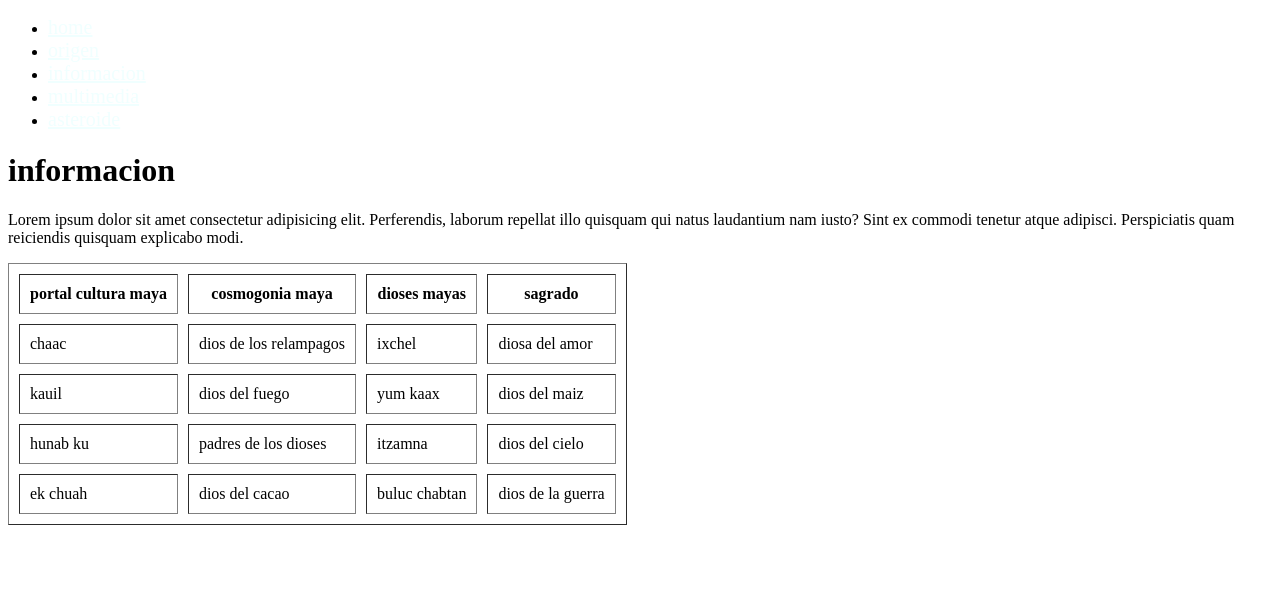
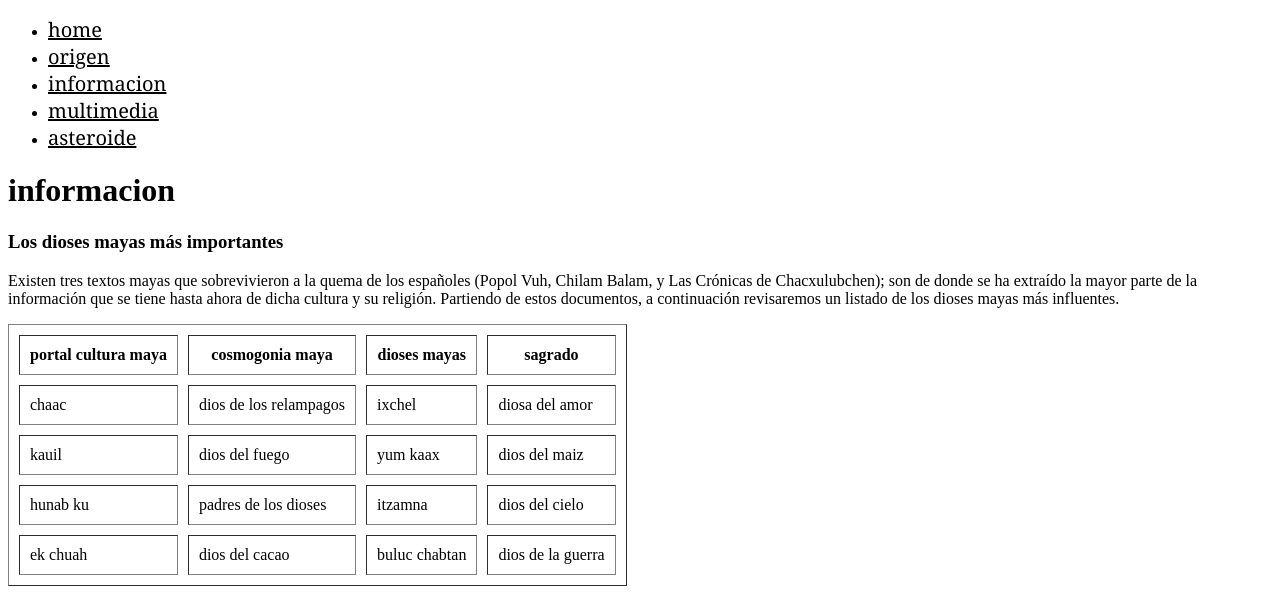
Before and after one commit to nabecardozo/intento-github, a plain HTML site: page carpteta/info.html in a window 1280 px wide. Drawn offline with Linux system fonts and the light colour scheme.

Commit message:
camnios de develop

```diff
--- a/carpteta/info.html
+++ b/carpteta/info.html
@@ -12,27 +12,28 @@
     <nav>
         <ul>
             <li>
-                <a href="../index.html">home</a>
+                <a class="info-nav" href="../index.html">home</a>
 
             </li>
             <li>
-                <a href="origen.html">origen</a>
+                <a class="info-nav" href="origen.html">origen</a>
             </li>
             <li>
-                <a href="info.html">informacion</a>
+                <a class="info-nav" href="info.html">informacion</a>
             </li>
             <li>
-                <a href="multimedia.html">multimedia</a>
+                <a class="info-nav" href="multimedia.html">multimedia</a>
             </li>
             <li>
-                <a href="asteroide.html">asteroide</a>
+                <a class="info-nav" href="asteroide.html">asteroide</a>
             </li>
         </ul>
 
     </nav>
     <header>
     <h1>informacion</h1>
-    <p> Lorem ipsum dolor sit amet consectetur adipisicing elit. Perferendis, laborum repellat illo quisquam qui natus laudantium nam iusto? Sint ex commodi tenetur atque adipisci. Perspiciatis quam reiciendis quisquam explicabo modi.
+     <h3>Los dioses mayas más importantes</h3>
+     <p>    Existen tres textos mayas que sobrevivieron a la quema de los españoles (Popol Vuh, Chilam Balam, y Las Crónicas de Chacxulubchen); son de donde se ha extraído la mayor parte de la información que se tiene hasta ahora de dicha cultura y su religión. Partiendo de estos documentos, a continuación revisaremos un listado de los dioses mayas más influentes.
 
     </p>
 
--- a/main.css
+++ b/main.css
@@ -192,3 +192,19 @@ transform: rotateY(50deg);
 
 
 }
+/*informacion html*/
+/*modiico al nav de info*/
+
+.info-nav {
+    color: black;
+    font-size: 20px;
+    font-family: Cambria, Cochin, Georgia, Times, 'Times New Roman', serif;
+
+}
+/*modificar asteroide html*/
+
+.aste-nav {
+    color: black;
+    font-size: 25px;
+    font-family: Impact, Haettenschweiler, 'Arial Narrow Bold', sans-serif;
+}
```
Also changed, not shown: carpteta/asteroide.html (+5 -5 lines).
